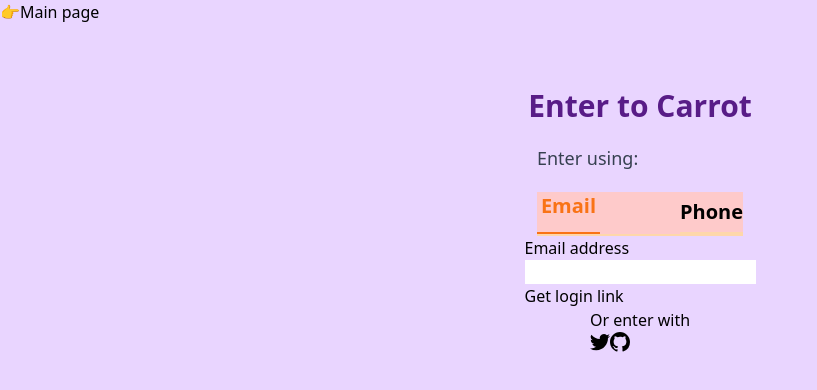
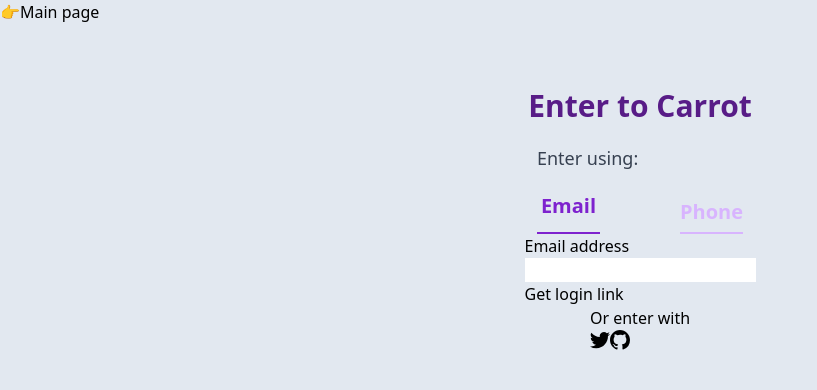
Before and after one commit to alisha0815/e-market-clone, a Next.js app: page /enter in a window 1280 px wide. Shown: the top 390 px of the page, without its empty margins (0-817 px from the left). Built offline with nearby package versions, Linux system fonts and the light colour scheme.

Commit message:
class name join function activate click login choice

```diff
--- a/pages/enter.tsx
+++ b/pages/enter.tsx
@@ -8,8 +8,11 @@
   const [method, setMethod] = useState("email");
   const onEmailClick = () => setMethod("email");
   const onPhoneClick = () => setMethod("phone");
+  const cls = (...classnames: string[]) => {
+    return classnames.join(" ");
+  };
   return (
-    <div className="bg-purple-200 min-h-screen">
+    <div className="bg-slate-200 min-h-screen">
       <div className="">
         <Link href="/">
           <a className="">👉Main page</a>
@@ -22,23 +25,35 @@
             <h5 className="text-gray-700 font-medium text-lg py-5">
               Enter using:
             </h5>
-            <div className="grid grid-cols-2 gap-20 text-xl bg-red-200 border-b-2 w-full border-orange-200">
+            <div className="grid grid-cols-2 gap-20 text-xl ">
               <button
-                className={`font-semibold border-b-2 w-full ${
+                className={cls(
+                  "font-semibold border-b-2 w-full",
                   method === "email"
-                    ? "border-orange-500 text-orange-500 pb-3"
-                    : "border-orange-200"
-                } `}
+                    ? "border-purple-700 text-purple-700 pb-3"
+                    : "border-purple-300 text-purple-300"
+                )}
+                // className={`font-semibold border-b-2 w-full ${
+                //   method === "email"
+                //     ? "border-orange-500 text-orange-500 pb-3"
+                //     : "border-orange-200"
+                // } `}
                 onClick={onEmailClick}
               >
                 Email
               </button>
               <button
-                className={`font-semibold border-b-2 w-full ${
+                className={cls(
+                  "font-semibold border-b-2 w-full",
                   method === "phone"
-                    ? "border-orange-500 text-orange-500 pb-3"
-                    : "border-orange-200"
-                } `}
+                    ? "border-purple-700 text-purple-700 pb-3"
+                    : "border-purple-300 text-purple-300"
+                )}
+                // className={`font-semibold border-b-2 w-full ${
+                //   method === "phone"
+                //     ? "border-orange-500 text-orange-500 pb-3"
+                //     : "border-orange-200"
+                // } `}
                 onClick={onPhoneClick}
               >
                 Phone
```
